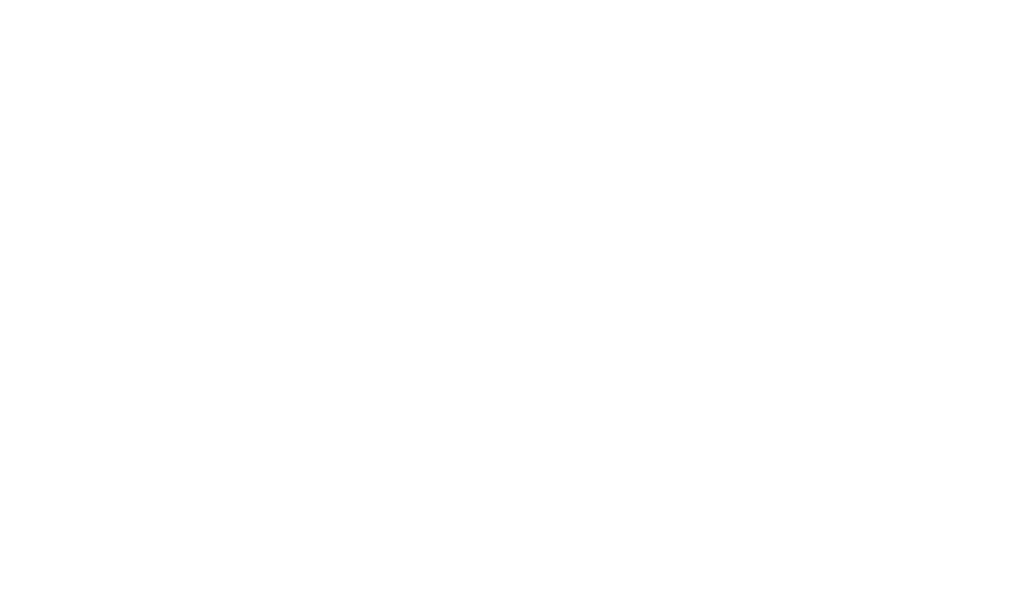
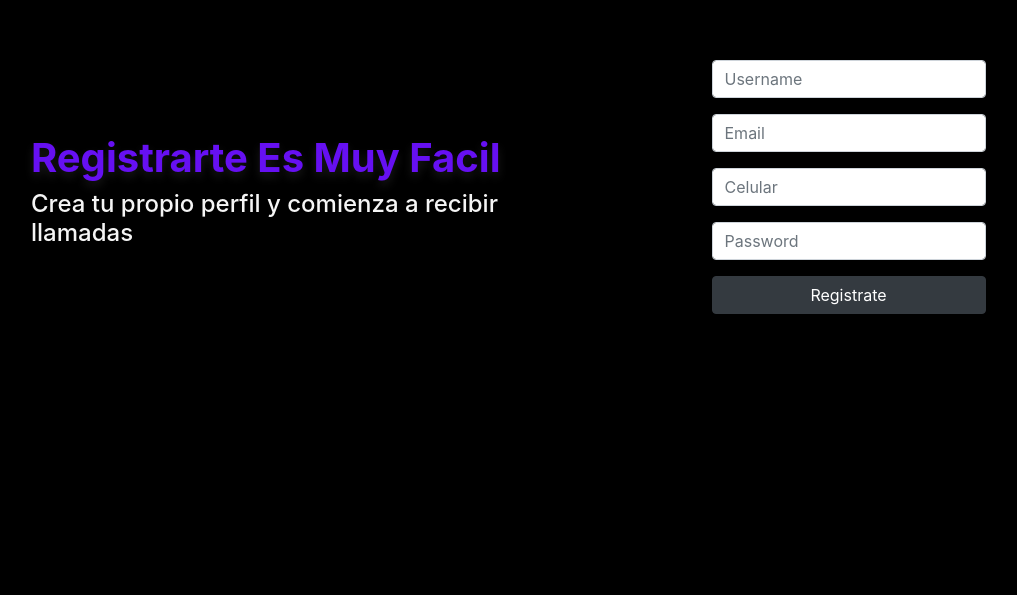
Before and after one commit to royne/skorts_ui, a React (Create React App) app: page /signup-escort in a window 1280 px wide. Shown: the part 205-800 px from the top of the page, without its empty margins (69-1086 px from the left). Built offline with nearby package versions, Linux system fonts and the light colour scheme.

Commit message:
add signup

```diff
--- a/package.json
+++ b/package.json
@@ -6,8 +6,10 @@
     "@testing-library/jest-dom": "^4.2.4",
     "@testing-library/react": "^9.3.2",
     "@testing-library/user-event": "^7.1.2",
+    "bootstrap": "^4.5.2",
     "react": "^16.13.1",
     "react-dom": "^16.13.1",
+    "react-router-dom": "^5.2.0",
     "react-scripts": "3.4.3"
   },
   "scripts": {
--- a/src/App.js
+++ b/src/App.js
@@ -1,10 +1,16 @@
 import React from 'react';
+import { BrowserRouter as Router, Switch, Route } from 'react-router-dom';
+import EscortsAccount from './Components/auth/EscortsAccount';
+import Home from './Components/home/Home';
 
 function App() {
   return (
-    <div className="App">
-
-    </div>
+    <Router>
+      <Switch>
+        <Route exact path="/" component={Home} />
+        <Route exact path="/signup-escort" component={EscortsAccount} />
+      </Switch>
+    </Router>
   );
 }
 
--- /dev/null
+++ b/src/Components/auth/EscortsAccount.js
@@ -0,0 +1,43 @@
+import React, {useState} from 'react';
+import '../../styles/escorts_account.css';
+import Form from './Form';
+
+const EscortsAccount = () => {
+  const [user, setUser] = useState(null)
+  const [token, setToken] = useState(null)
+
+  const setData = data => {
+    setUser(data)
+    // const url = 'http://localhost:4000/api/v1/user_token';
+    // fetch(url, {
+    //   method: 'POST',
+    //   headers: { 'Content-Type': 'application/json' },
+    //   body: JSON.stringify({ auth: credentials })
+    // })
+    //   .then(response => response.json())
+    //   .then(data => setData(data))
+  }
+
+  return (
+    <main className="signup_escort ">
+      <section className="signup_escort_section container ">
+        <div className="signup_escort_box col-md-6">
+          <h1>Registrarte Es Muy Facil</h1>
+          <h4>Crea tu propio perfil y comienza a recibir llamadas</h4>
+        </div>
+        <div className="signup_escort_box_rigth col-md-6">
+          <div className="box_form_signup">
+            <Form
+              setData={setData} />
+          </div>
+        </div>
+      </section>
+
+      <section className="signup_escort_section">
+        <h1 className="text-center">¡No esperes mas Registrate ya!</h1>
+      </section>
+    </main>
+   );
+}
+
+export default EscortsAccount;
--- /dev/null
+++ b/src/Components/auth/Form.js
@@ -0,0 +1,85 @@
+import React, {useState} from 'react';
+
+const  Form = ({setData}) => {
+  const [credentials, setCredentials] = useState({
+    username: '',
+    email: '',
+    phone: '',
+    password: ''
+  })
+
+  const getCredentials = e => {
+    setCredentials({
+      ...credentials,
+      [e.target.name]: e.target.value
+    })
+  }
+
+  const requestSignup = e => {
+    e.preventDefault();
+    const url = 'http://localhost:4000/api/v1/create_escort';
+    fetch(url, {
+      method: 'POST',
+      headers: { 'Content-Type': 'application/json'},
+      body: JSON.stringify({user: credentials})
+    })
+    .then(response => response.json())
+    .then(data => {
+      console.log(data)
+      setData(data)
+      setCredentials({
+        username: '',
+        email: '',
+        phone: '',
+        password: ''
+      })
+    })
+    .catch(e => console.log(e))
+  }
+
+  return (
+    <form onSubmit={requestSignup}>
+      <div className="form-group">
+        <input
+          type="text"
+          placeholder="Username"
+          className="form-control"
+          name="username"
+          value={credentials.username}
+          onChange={getCredentials} />
+      </div>
+      <div className="form-group">
+        <input
+          type="email"
+          placeholder="Email"
+          className="form-control"
+          name="email"
+          value={credentials.email}
+          onChange={getCredentials} />
+      </div>
+      <div className="form-group">
+        <input
+          type="number"
+          placeholder="Celular"
+          className="form-control"
+          name="phone"
+          value={credentials.phone}
+          onChange={getCredentials} />
+      </div>
+      <div className="form-group">
+        <input
+          type="password"
+          placeholder="Password"
+          className="form-control"
+          name="password"
+          value={credentials.password}
+          onChange={getCredentials} />
+      </div>
+      <div className="form-group">
+        <button className="btn btn-block btn-dark">Registrate</button>
+      </div>
+    </form>
+   );
+}
+
+export default Form;
--- /dev/null
+++ b/src/Components/home/Home.js
@@ -0,0 +1,9 @@
+import React from 'react';
+
+const Home = () => {
+  return (
+    <h1>home</h1>
+   );
+}
+
+export default Home;
--- a/src/index.css
+++ /dev/null
@@ -1,13 +0,0 @@
-body {
-  margin: 0;
-  font-family: -apple-system, BlinkMacSystemFont, 'Segoe UI', 'Roboto', 'Oxygen',
-    'Ubuntu', 'Cantarell', 'Fira Sans', 'Droid Sans', 'Helvetica Neue',
-    sans-serif;
-  -webkit-font-smoothing: antialiased;
-  -moz-osx-font-smoothing: grayscale;
-}
-
-code {
-  font-family: source-code-pro, Menlo, Monaco, Consolas, 'Courier New',
-    monospace;
-}
--- a/src/index.js
+++ b/src/index.js
@@ -1,8 +1,9 @@
 import React from 'react';
 import ReactDOM from 'react-dom';
-import './index.css';
+import './styles/index.css';
 import App from './App';
 import * as serviceWorker from './serviceWorker';
+import 'bootstrap/dist/css/bootstrap.min.css';
 
 ReactDOM.render(
   <React.StrictMode>
--- /dev/null
+++ b/src/styles/escorts_account.css
@@ -0,0 +1,35 @@
+.signup_escort{
+  width: 100%;
+  background-color: black;
+  color: #f5f5f5;
+}
+.signup_escort_section{
+  width: 100%;
+  height: 100vh;
+  display: flex;
+  justify-content: center;
+  align-items: center;
+  box-sizing: border-box;
+  flex-wrap: wrap;
+}
+.signup_escort_box_rigth{
+  display: flex;
+  justify-content: center;
+  align-items: center;
+}
+.signup_escort_box>h1{
+  color: #6610f2;
+  font-weight: bold;
+  text-shadow: 0 5px 10px rgba(255,255,255,.1)
+}
+.box_form_signup{
+
+}
+
+.signup_escort_section:nth-child(2){
+  background: linear-gradient(to left, #ff0066,  #6610f2 );
+  color: #f5f5f5;
+  display: flex;
+  justify-content: center;
+  align-items: center;
+}
--- /dev/null
+++ b/src/styles/index.css
@@ -0,0 +1,4 @@
+*{
+  margin: 0;
+
+}
```
Also changed, not shown: 1 other file (tests, documents, lock files or other folders).
